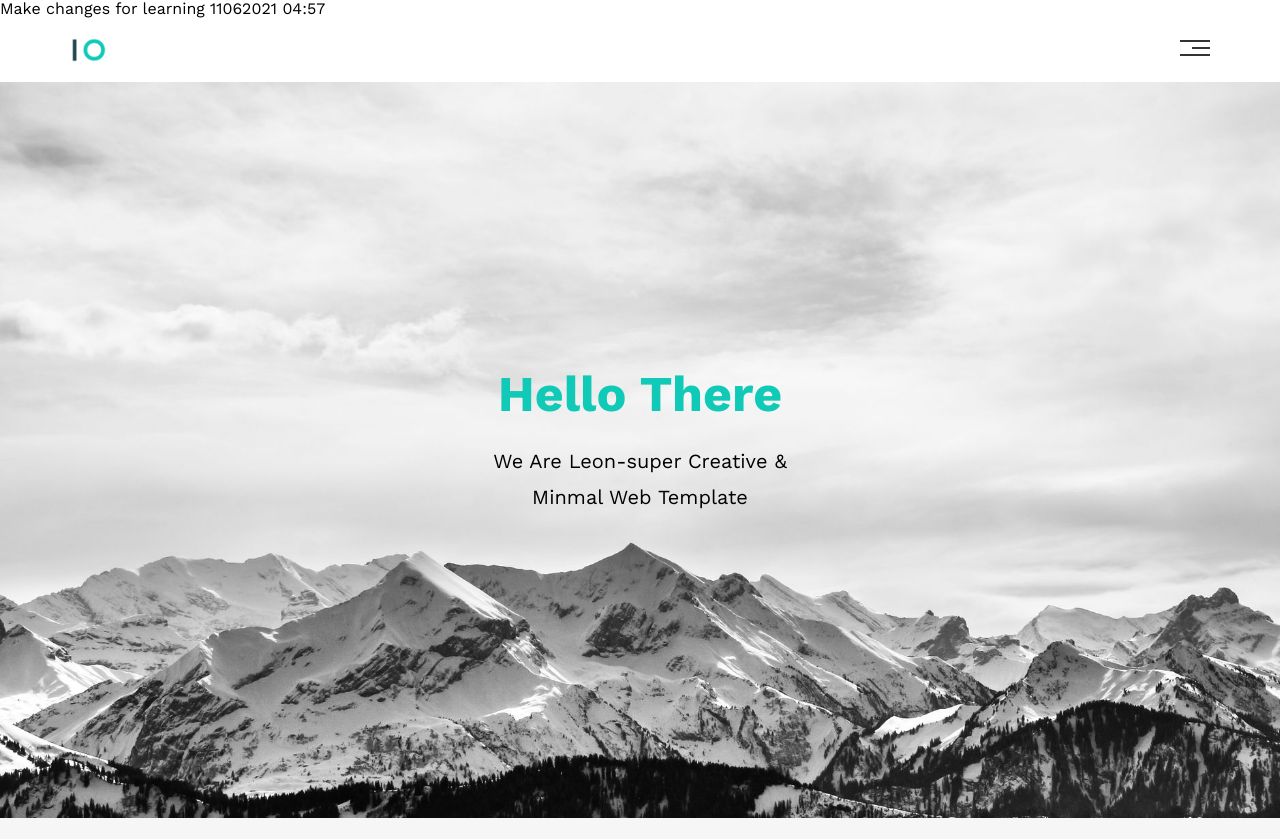
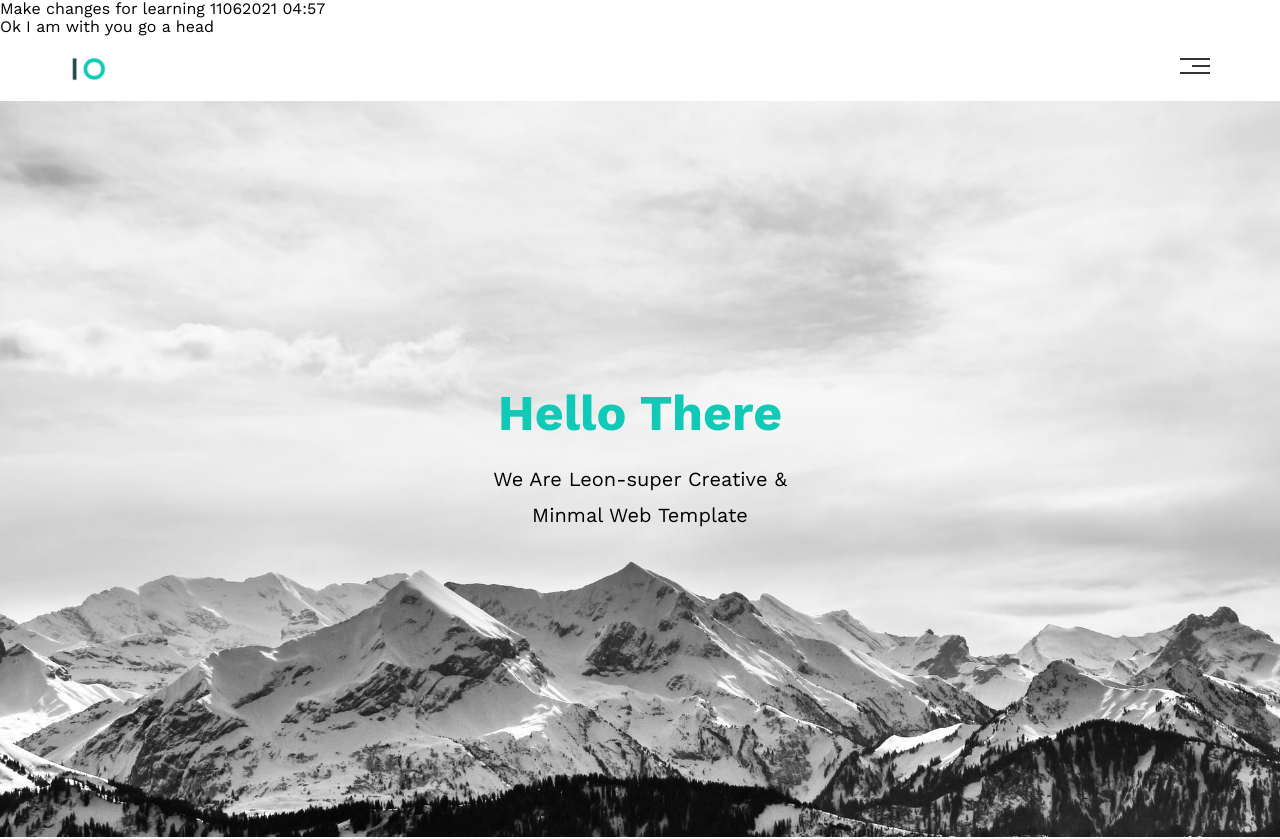
Before and after one commit to Legyptian/zero-HTML-CSS-Tuorial, a plain HTML site: page index.html in a window 1280 px wide. Shown: the top 839 px of the page. Drawn offline with nearby package versions, Linux system fonts and the light colour scheme.

Commit message:
Update index.html

```diff
--- a/index.html
+++ b/index.html
@@ -18,6 +18,7 @@
 </head>
 <body>
     <div>Make changes for learning 11062021 04:57</div>
+    <div>Ok I am with you go a head</div>
 <!-- Start Header -->
     <header class="header">
             <div class="container">
```
